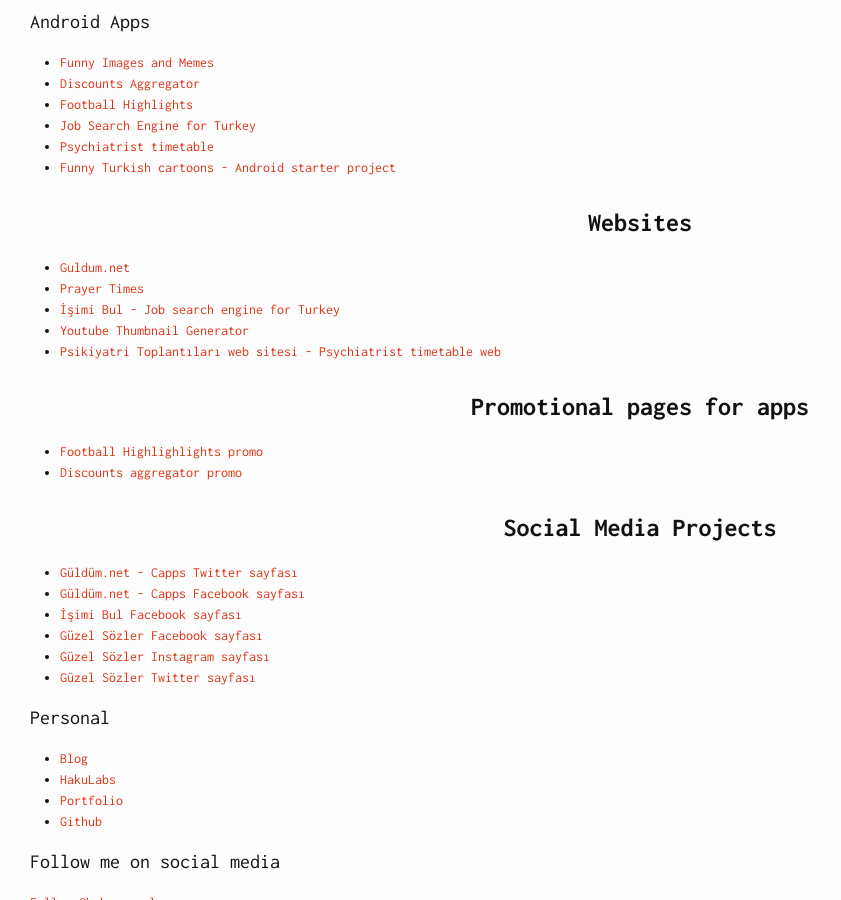
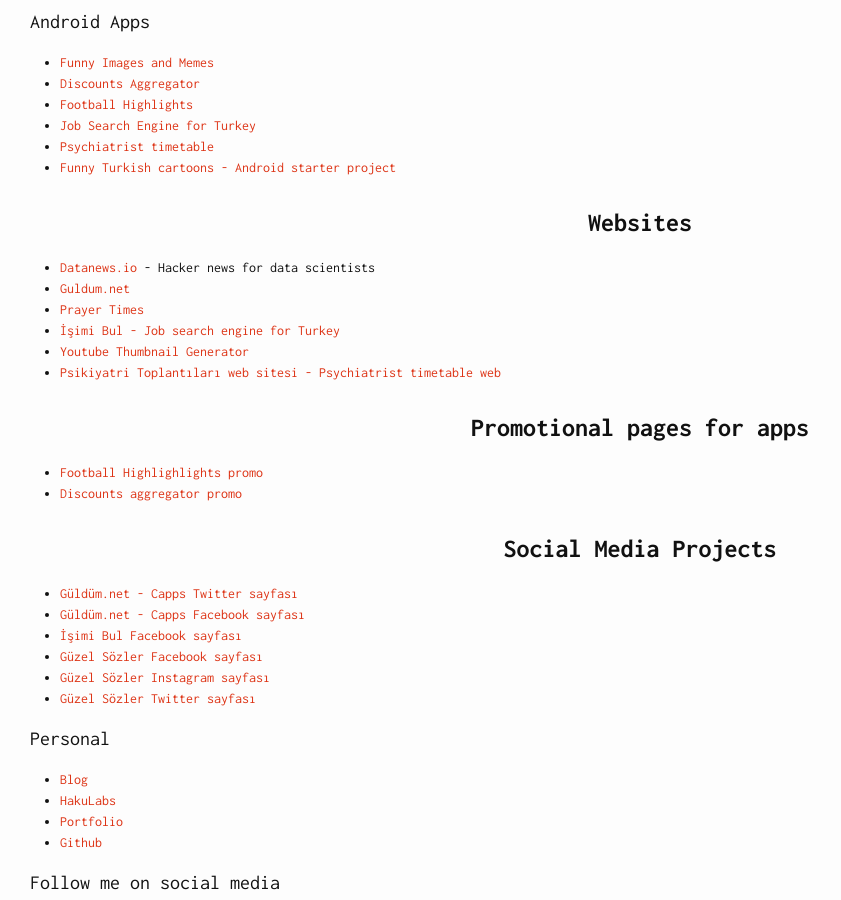
Before and after one commit to hakanu/blog, a Jekyll site: the page built from about.md, in a window 1280 px wide and 900 px high, scrolled down 358 px. Shown: the whole window, without its empty margins (0-841 px from the left). Built offline with Jekyll 4.4.1, drawn with Linux system fonts in a browser that asks for light colours; comment, search, counter and statistics services are not loaded.

Commit message:
Updated about.md

```diff
--- a/about.md
+++ b/about.md
@@ -22,6 +24,7 @@
 
 ### Websites
 
+* [Datanews.io](http://datanews.io) - Hacker news for data scientists
 * [Guldum.net](http://guldum.net)
 * [Prayer Times](http://iftarvakitleri.org)
 * [İşimi Bul - Job search engine for Turkey](http://isimibul.co)
```
Also changed, not shown: other parts of about.md (+2 -0 lines).
